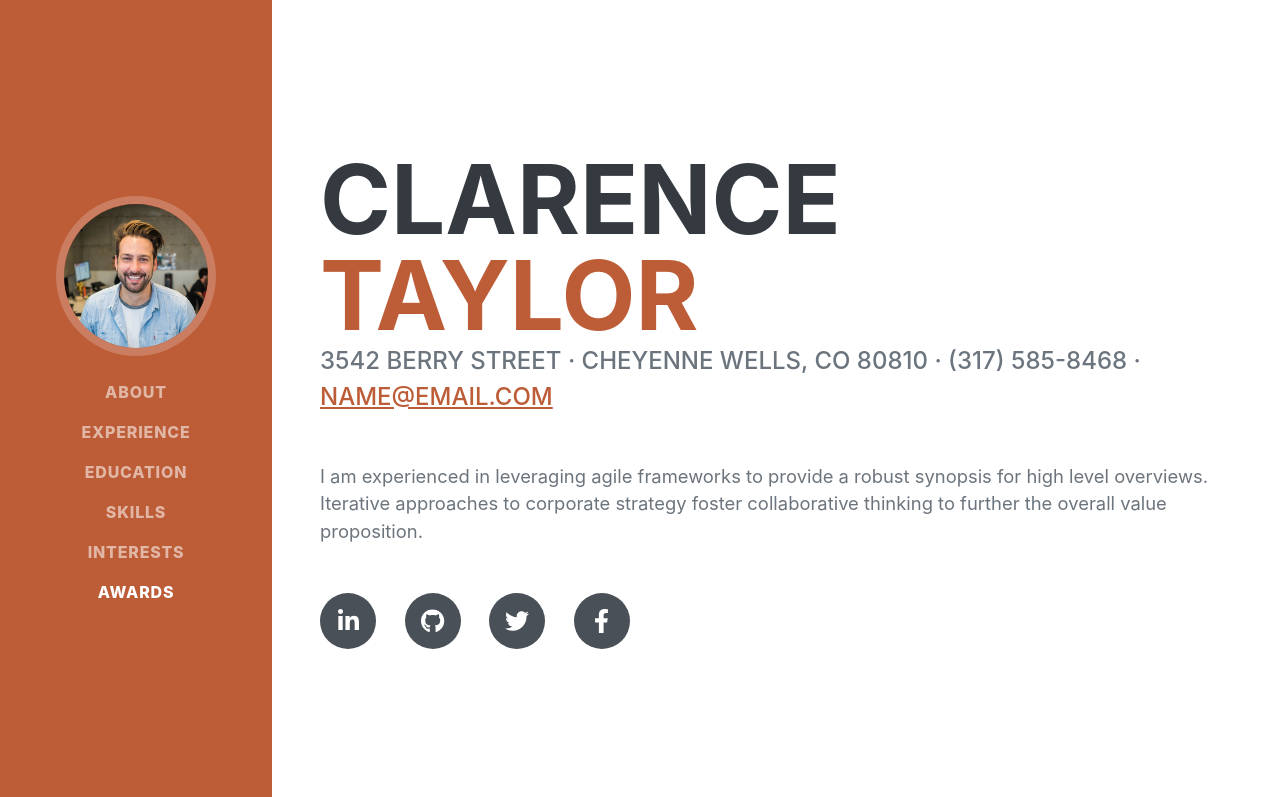
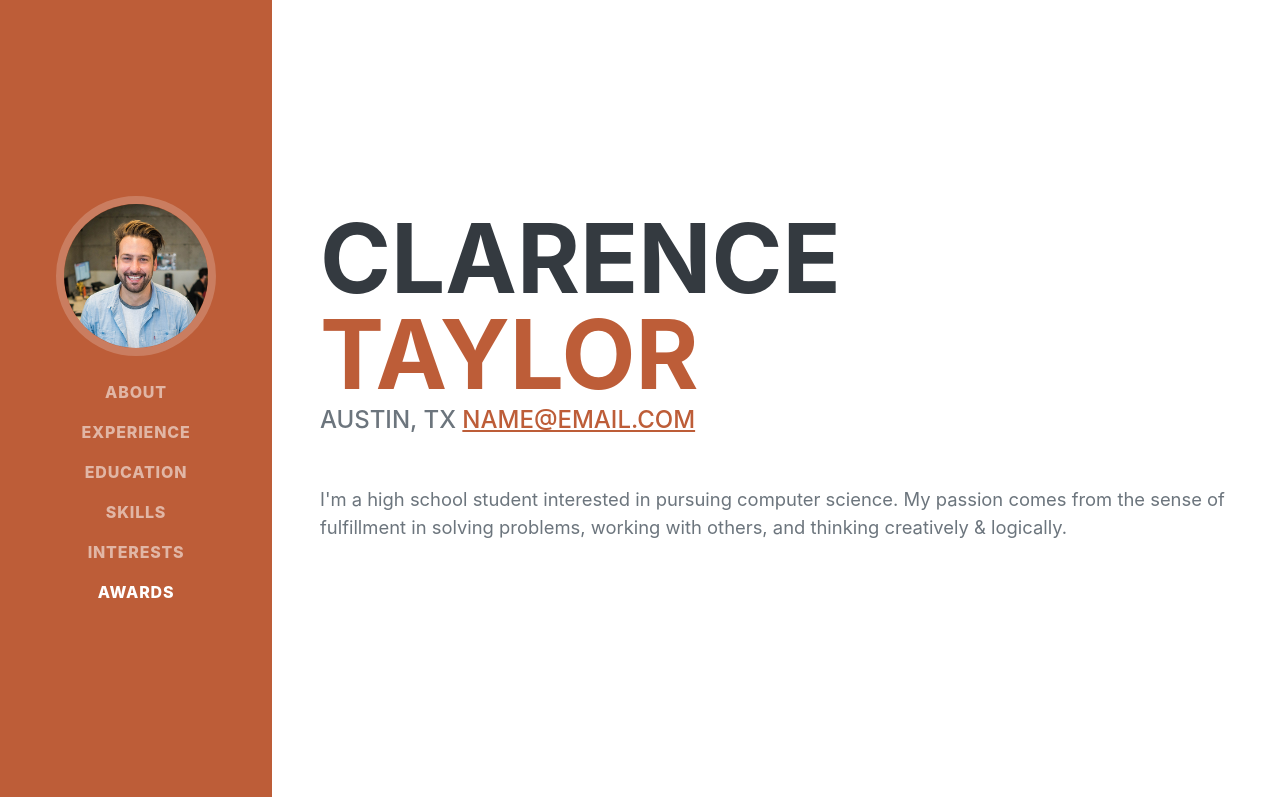
Before and after one commit to safa-m-sketch/safa-m-sketch.github.io, a website: page startbootstrap-resume-master (1)/startbootstrap-resume-master/dist/index.html in a window 1280 px wide. Shown: the top 797 px of the page. Drawn offline with nearby package versions, Linux system fonts and the light colour scheme; a web font is replaced by a local one.

Commit message:
Update index.html

```diff
--- a/startbootstrap-resume-master (1)/startbootstrap-resume-master/dist/index.html
+++ b/startbootstrap-resume-master (1)/startbootstrap-resume-master/dist/index.html
@@ -5,7 +5,7 @@
         <meta name="viewport" content="width=device-width, initial-scale=1, shrink-to-fit=no" />
         <meta name="description" content="" />
         <meta name="author" content="" />
-        <title>Resume - Start Bootstrap Theme</title>
+        <title>Safa M - Portfolio</title>
         <link rel="icon" type="image/x-icon" href="assets/img/favicon.ico" />
         <!-- Font Awesome icons (free version)-->
         <script src="https://use.fontawesome.com/releases/v6.3.0/js/all.js" crossorigin="anonymous"></script>
@@ -19,7 +19,7 @@
         <!-- Navigation-->
         <nav class="navbar navbar-expand-lg navbar-dark bg-primary fixed-top" id="sideNav">
             <a class="navbar-brand js-scroll-trigger" href="#page-top">
-                <span class="d-block d-lg-none">Clarence Taylor</span>
+                <span class="d-block d-lg-none">Safa Momin</span>
                 <span class="d-none d-lg-block"><img class="img-fluid img-profile rounded-circle mx-auto mb-2" src="assets/img/profile.jpg" alt="..." /></span>
             </a>
             <button class="navbar-toggler" type="button" data-bs-toggle="collapse" data-bs-target="#navbarResponsive" aria-controls="navbarResponsive" aria-expanded="false" aria-label="Toggle navigation"><span class="navbar-toggler-icon"></span></button>
@@ -44,15 +44,10 @@
                         <span class="text-primary">Taylor</span>
                     </h1>
                     <div class="subheading mb-5">
-                        3542 Berry Street · Cheyenne Wells, CO 80810 · (317) 585-8468 ·
+                        Austin, TX
                         <a href="mailto:name@email.com">name@email.com</a>
                     </div>
-                    <p class="lead mb-5">I am experienced in leveraging agile frameworks to provide a robust synopsis for high level overviews. Iterative approaches to corporate strategy foster collaborative thinking to further the overall value proposition.</p>
-                    <div class="social-icons">
-                        <a class="social-icon" href="#!"><i class="fab fa-linkedin-in"></i></a>
-                        <a class="social-icon" href="#!"><i class="fab fa-github"></i></a>
-                        <a class="social-icon" href="#!"><i class="fab fa-twitter"></i></a>
-                        <a class="social-icon" href="#!"><i class="fab fa-facebook-f"></i></a>
+                    <p class="lead mb-5">I'm a high school student interested in pursuing computer science. My passion comes from the sense of fulfillment in solving problems, working with others, and thinking creatively & logically.
                     </div>
                 </div>
             </section>
```
